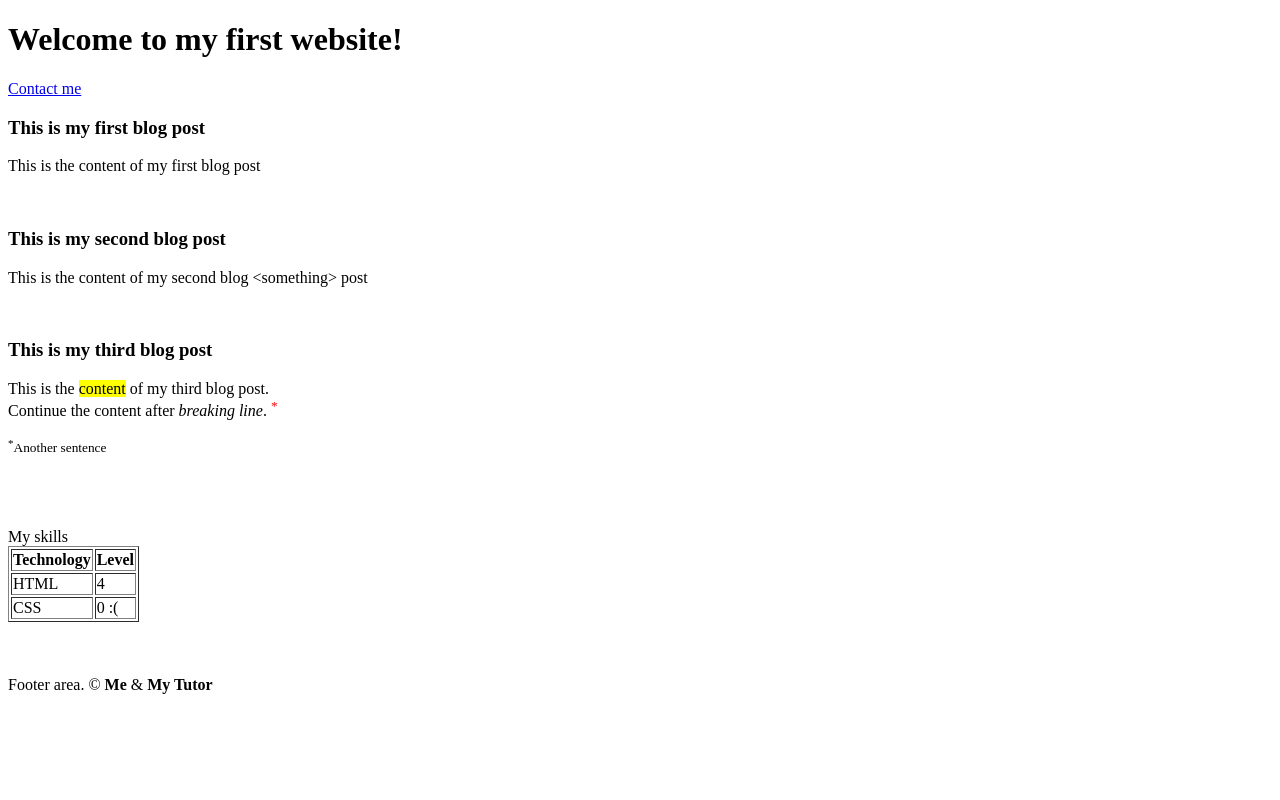
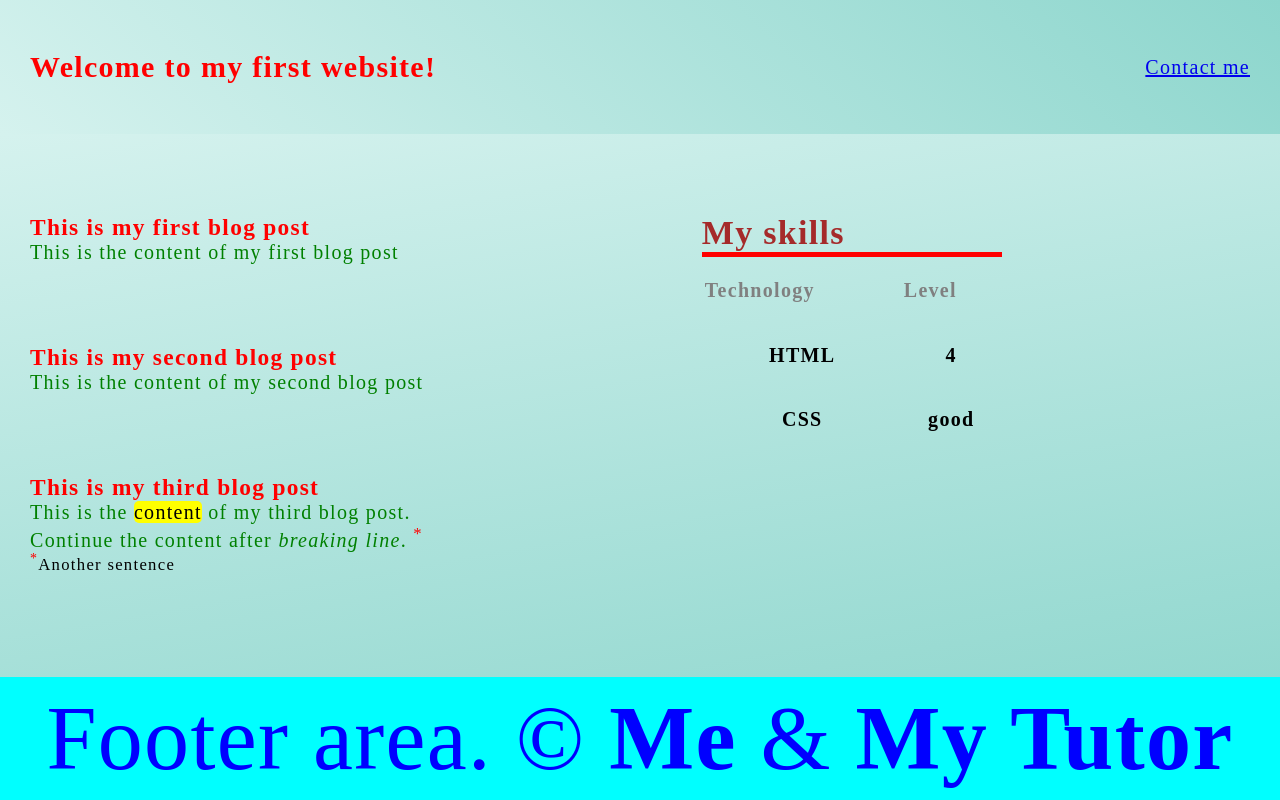
Before and after one commit to mks1992/mks1992.github.io, a plain HTML site: page index.html in a window 1280 px wide. Drawn offline with Linux system fonts and the light colour scheme.

Commit message:
komunikat

```diff
--- a/index.html
+++ b/index.html
@@ -5,26 +5,29 @@
     <meta name="viewport" content="width=device-width, initial-scale=1.0">
     <title>My first website</title>
     <link rel="stylesheet" href="styles.css">
+    <style>
+    html {font-size: 30px;}</style>
 </head>
 <body>
 
     <header>
-        <h1>Welcome to my&nbsp;first&nbsp;website!</h1>
+        <h1>Welcome to my first&nbsp;website!</h1>
         <a href="contact.html">Contact me</a>
         <!-- <a href="https://www.google.com">Find in Google</a> -->
-        <br>
     </header>
+
+<div id="main-content">
+
+        <section id="articles">
 
             <article>
                 <h3>This is my first blog post</h3>
                 <p>This is the content of my first blog post</p>
-        <br>
             </article>
 
             <article>
                 <h3>This is my second blog post</h3>
-        <p>This is the content of my second blog &lt;something&gt; post</p>
-        <br> <!-- this tag is used for new line -->
+                <p>This is the content of my second blog post</p>
             </article>
 
             <article>
@@ -33,15 +36,12 @@
                 <small><sup class="sup_element">*</sup>Another sentence</small>
             </article>
 
-    <br>
-    <br>
-    <br>
-    <br>
+        </section>
 
-    <div> <!-- div is the block element -->
-        My skills
+    <div id="skills"> <!-- div is the block element -->
+        <b style="font-size: 34px;color: brown;">My skills</b>
 
-        <table border="1">
+        <table>
             <tr>
                 <th>Technology</th>
                 <th>Level</th>
@@ -52,15 +52,13 @@
             </tr>
             <tr>
                   <td>CSS</td>
-                <td>0 :(</td>
+                <td>good</td>
             </tr>
         </table>
 
     </div>
 
-    <br>
-    <br>
-    <br>
+</div>
 
     <footer>
         <div>
--- /dev/null
+++ b/styles.css
@@ -0,0 +1,104 @@
+table{
+    text-align: center;
+    line-height: 200%;
+    width: 300px;
+    height: 200px;
+    border-top: 5px solid red;
+    color: black;
+    font-weight: bold;
+}
+
+table th {
+    text-align: left;
+    color: grey;
+}
+
+/* body{color: red;} */
+h1{color: red;
+font-size: 30px;
+font-weight: bold;}
+
+h3{color:red;
+margin: 0}
+
+p{color: green;
+margin: 0;}
+
+/* h3, p {color: red;} */
+.sup_element {color: red;}
+/* footer p {color: red;} */
+/* footer > p {color: red;}
+.first-class{color: blue;}
+h1{color: green;}
+.third-class {color: grey !important;}
+#first-id {color: red;} */
+
+body {font-family: 'Nunito';
+font-size: 20px;
+/* margin-left: 100px;
+background-image: url("https://picsum.photos/seed/picsum/200/300"); */
+margin: 0;
+padding: 0;
+letter-spacing: 1.3px;
+}
+
+* {box-sizing: border-box;
+}
+
+mark {border-radius: 5px;}
+
+div#main-content {
+    background-image: linear-gradient(170deg, #d5f2ee, #8dd6cd);
+    padding-left: 30px;
+    padding-top: 80px;
+    padding-bottom: 80px;
+    display: flex;
+    /* flex-direction: row-reverse; */
+    /* flex-wrap: nowrap; */
+    /* justify-content: space-end; */
+}
+
+a:hover {color: pink;}
+
+table tr:first-child {color: blue;}
+
+#articles{flex-grow: 1;
+}
+
+article {margin-bottom: 80px;}
+
+#skills {
+    flex-grow: 1;
+    /* align-self: center; */
+}
+
+header {
+    display: flex;
+    justify-content: space-between;
+    padding: 30px;
+    align-items: center;
+    background-image: linear-gradient(45deg, #d5f2ee, #8dd6cd );
+}
+
+footer {
+
+    left: 0px;
+    bottom: 0px;
+    padding: 10px;
+    text-align: center;
+    width: 100%;
+    background-color: aqua;
+    color: blue;
+    font-size: 3rem;
+}
+
+@media screen and (min-width: 600px) {
+    footer {
+        position: fixed;
+    }
+}
+@media screen and (max-width: 600px) {
+    div#main-content, header {
+        flex-direction: column;
+    }
+}
```
Also changed, not shown: contact.html (+3 -1 lines). Lines whose indentation alone changed are shown as unchanged.
